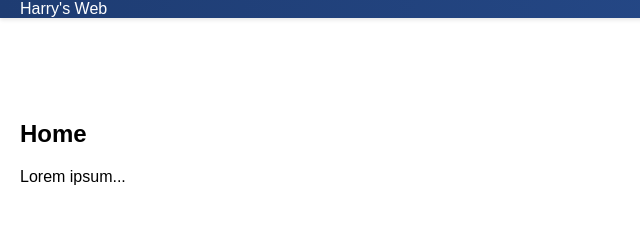
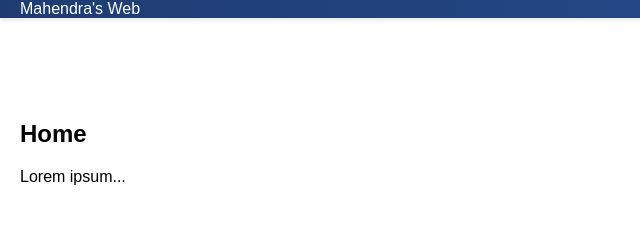
Before and after one commit to mahendra018/PRODIGY_WD_01, a plain HTML site: page index.html in a window 1280 px wide. Shown: the top 240 px of the page, 0-640 px from the left. Drawn offline with Linux system fonts and the light colour scheme.

Commit message:
Update index.html

```diff
--- a/index.html
+++ b/index.html
@@ -8,7 +8,7 @@
 </head>
 <body>
     <nav class="navbar">
-        <div class="logo">Harry's Web</div>
+        <div class="logo">Mahendra's Web</div>
         <ul class="nav-links">
             <li><a href="#home">Home</a></li>
             <li><a href="#about">About</a></li>
```
